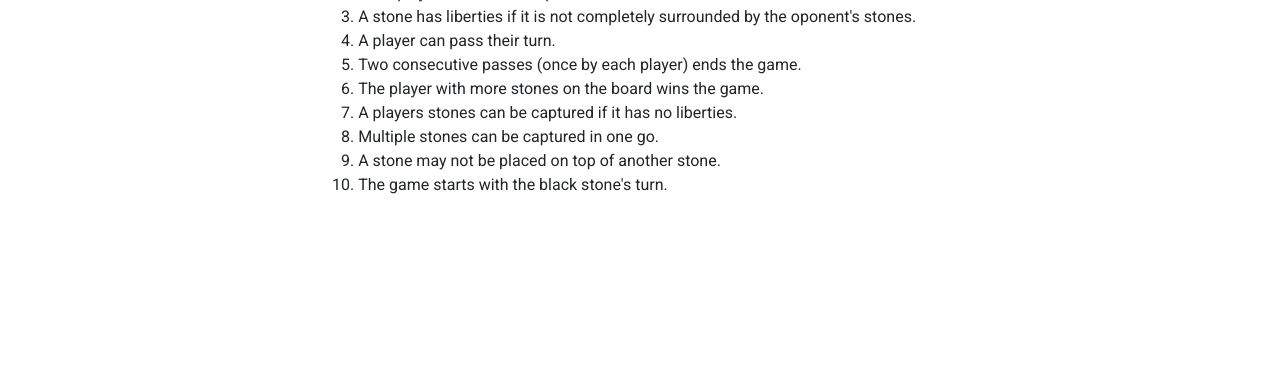
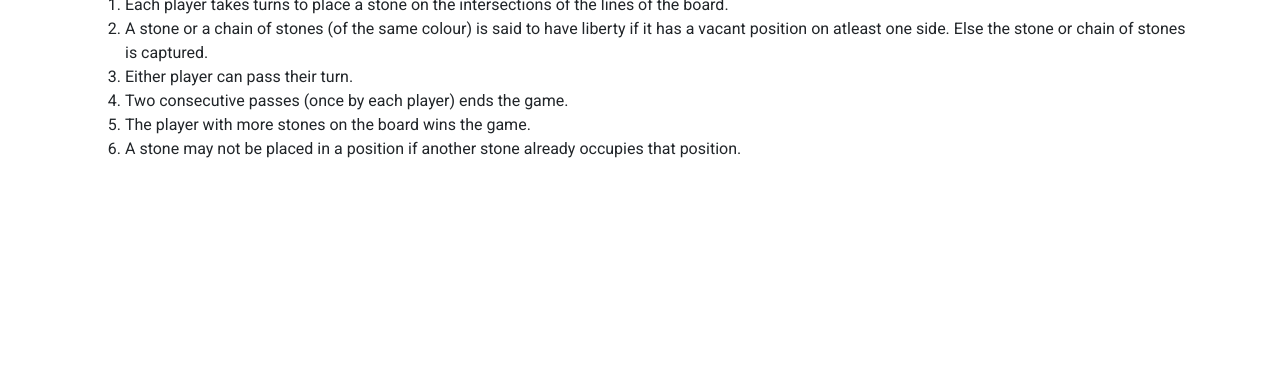
Before and after one commit to AurecchiaP/goEthereum, a website: page src/index.html in a window 1280 px wide. Shown: the part 483-850 px from the top of the page. Drawn offline with Linux system fonts and the light colour scheme; no server answers.

Commit message:
re-wrote the rules on the homepage

```diff
--- a/src/index.html
+++ b/src/index.html
@@ -50,16 +50,12 @@
         <div id="rules">
           <h2>The Rules:</h2>
           <ol>
-            <li>Each player can have stones of only one color (white or black).</li>
             <li>Each player takes turns to place a stone on the intersections of the lines of the board.</li>
-            <li>A stone has liberties if it is not completely surrounded by the oponent's stones.</li>
-            <li>A player can pass their turn.</li>
+            <li>A stone or a chain of stones (of the same colour) is said to have liberty if it has a vacant position on atleast one side. Else the stone or chain of stones is captured.</li>
+            <li>Either player can pass their turn.</li>
             <li>Two consecutive passes (once by each player) ends the game.</li>
             <li>The player with more stones on the board wins the game.</li>
-            <li>A players stones can be captured if it has no liberties. </li>
-            <li>Multiple stones can be captured in one go.</li>
-            <li>A stone may not be placed on top of another stone.</li>
-            <li>The game starts with the black stone's turn.</li>
+            <li>A stone may not be placed in a position if another stone already occupies that position.</li>
           </ol>
         </div>
 
```
